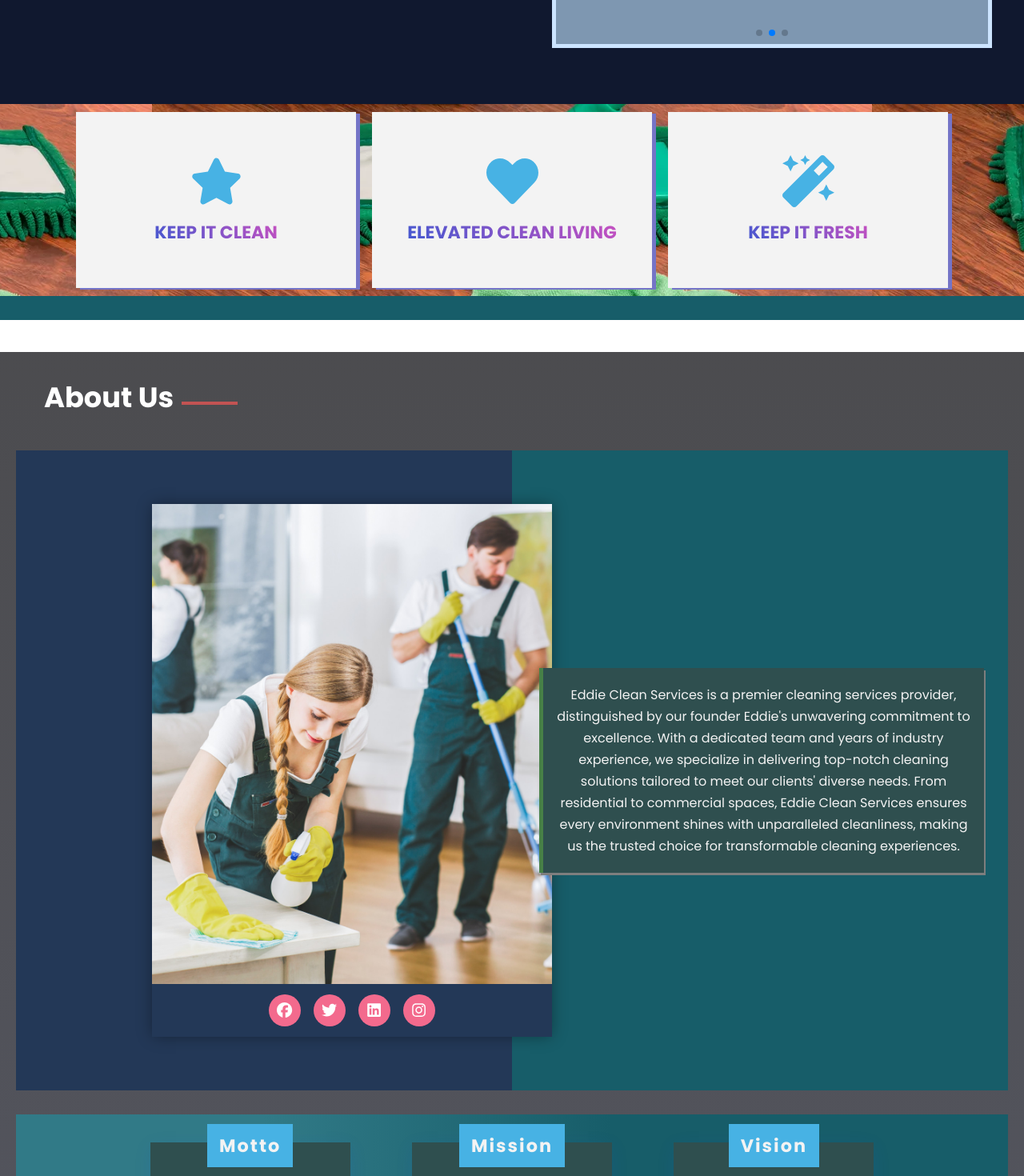
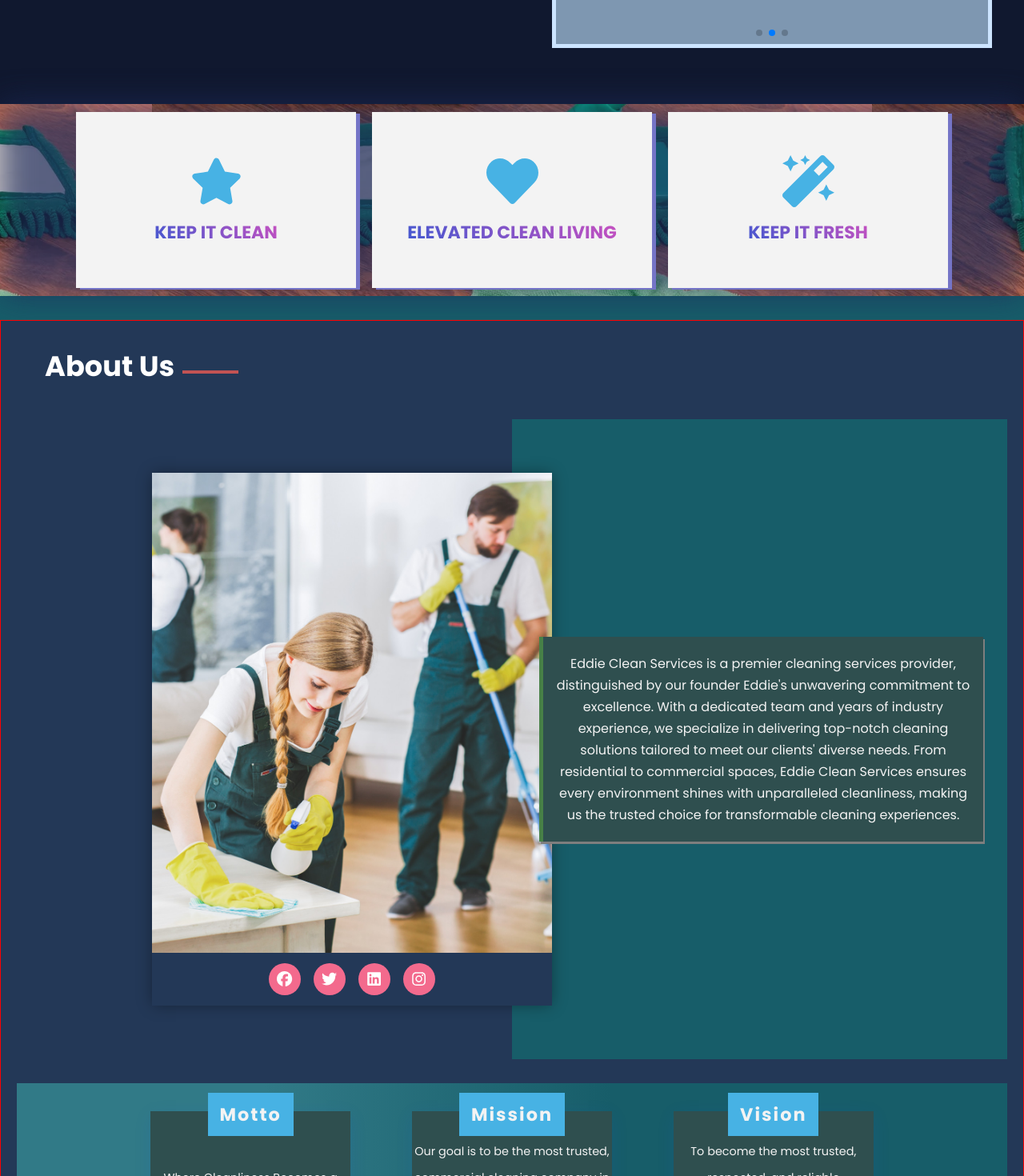
Before and after one commit to nyambogahezron/eddie_clean_services_app, a React (Vite) app: page / in a window 1280 px wide. Shown: the part 560-2030 px from the top of the page at 80% size. Built offline with nearby package versions, Linux system fonts and the light colour scheme; grey boxes are pictures that could not be loaded.

Commit message:
home page fix - animations and content

```diff
--- a/src/index.css
+++ b/src/index.css
@@ -13,6 +13,7 @@
   /* colors  */
 
   --bg-primary-clr: #175d69;
+  --bg-secondary-clr: #233857;
   --purple-clr: #3e2093;
   --red-light-clr: #f36a8d;
   --tertiary-clr: #47b2e4;
@@ -29,7 +30,7 @@
   --font-800: 800;
 
   /* animations and transitions  */
-
+  --transition-1: all 0.3s ease;
   --delay-500: 500ms;
   ---delay-600: 600ms;
 }
@@ -89,7 +90,7 @@
   min-height: 100vh;
   height: 100%;
   width: 100vw;
-  margin-bottom: 40px;
+  /* margin-bottom: 40px; */
   overflow-x: hidden;
 }
 
@@ -211,7 +212,7 @@
   border-radius: 4px;
   background: var(--purple-clr);
   cursor: pointer;
-  transition: all 0.3s ease;
+  transition: var(--transition-1);
 }
 
 .primary-btn:hover {
@@ -687,13 +688,29 @@
   position: relative;
   display: flex;
   flex-direction: column;
+  max-width: 1600px;
   width: 100vw;
   margin: -30px auto 30px auto;
   padding: 10px 5px;
   align-items: center;
   background: url("./assets/images/bg2.jpg");
   background-position: center;
-}
+  isolation: isolate;
+}
+.hero-panel::after {
+  content: "";
+  position: absolute;
+  top: 0;
+  left: 0;
+  width: 100%;
+  height: 100%;
+  background: var(--bg-primary-clr);
+  opacity: 0.7;
+  filter: brightness(70%) blur(20px) saturate(120%) contrast(120%)
+    hue-rotate(45deg);
+  z-index: -1;
+}
+
 .hero-panel .wrapper {
   display: grid;
   margin: 0 150px auto;
@@ -729,14 +746,19 @@
 }
 .hero-panel .wrapper .box:hover {
   box-shadow: none;
-  background: #dfd5d5;
+  background: var(--bg-primary-clr);
+  opacity: 0.7;
   border: 2px solid rgb(116, 116, 199);
+}
+.hero-panel .wrapper .box:hover span {
+  color: var(--white);
 }
 
 .hero-panel .box .icon {
   height: 80px;
 }
 .hero-panel .box .icon svg {
+  transition: var(--transition-1);
   font-size: 65px;
   color: var(--tertiary-clr);
 }
@@ -784,16 +806,37 @@
 *************/
 
 #aboutUs {
+  position: relative;
   margin-bottom: 30px;
-  background: linear-gradient(
-    to top,
-    rgba(46, 49, 65, 0.8),
-    rgba(31, 31, 35, 0.8)
-  );
-}
-
+  background: var(--bg-secondary-clr);
+  border: 1px solid red;
+}
+
+.custom-shape-divider-top-1715737662 {
+  position: absolute;
+  top: 0;
+  left: 0;
+  width: 100%;
+  overflow: hidden;
+  line-height: 0;
+  transform: rotate(360deg);
+}
+
+
+/* curve */
+
+.custom-shape-divider-top-1715737662 svg {
+  position: relative;
+  display: block;
+  width: calc(100% + 1.3px);
+  height: 104px;
+}
+
+.custom-shape-divider-top-1715737662 .shape-fill {
+  fill: var(--bg-primary-clr);
+}
 #aboutUs .container .about-left {
-  background: #233857;
+  background: var(--bg-secondary-clr);
   display: flex;
   flex-direction: column;
   align-items: center;
@@ -814,7 +857,7 @@
 }
 
 #aboutUs .container .about-left-content .icons {
-  background: #233857;
+  background: var(--bg-secondary-clr);
   display: flex;
   justify-content: center;
   padding: 0.8rem 0;
@@ -1067,7 +1110,7 @@
   flex: 0 0 48%;
   padding: 20px;
   box-shadow: 0px 0px 10px rgba(0, 0, 0, 0.1);
-  transition: all 0.3s ease;
+  transition: var(--transition-1);
 }
 
 .list-item:hover {
@@ -1338,7 +1381,7 @@
   width: 100%;
   align-items: center;
   margin: 0 auto;
-  transition: all 0.3s ease;
+  transition: var(--transition-1);
   justify-content: center;
 }
 
@@ -1352,7 +1395,7 @@
   color: var(--light-color-1);
   margin-top: 8px;
   background: #007bff;
-  transition: all 0.3s ease;
+  transition: var(--transition-1);
 }
 
 .tabs div:hover {
@@ -1431,7 +1474,7 @@
   border-radius: 50px;
   cursor: pointer;
   box-shadow: 0px 10px 10px rgba(0, 0, 0, 0.1);
-  transition: all 0.3s ease-out;
+  transition: var(--transition-1);
 }
 
 .social-media-icons .wrapper .button:hover {
@@ -1446,7 +1489,7 @@
   border-radius: 50px;
   box-sizing: border-box;
   line-height: 60px;
-  transition: all 0.3s ease-out;
+  transition: var(--transition-1);
 }
 .social-media-icons .wrapper .button:nth-child(1):hover .icon {
   background: #4267b2;
@@ -1466,7 +1509,7 @@
 .social-media-icons .wrapper .button .icon svg {
   font-size: 25px;
   line-height: 60px;
-  transition: all 0.3s ease-out;
+  transition: var(--transition-1);
   margin: auto;
 }
 .social-media-icons .wrapper .button:hover .icon svg {
@@ -1483,7 +1526,7 @@
   font-weight: 500;
   line-height: 60px;
   margin-left: 10px;
-  transition: all 0.3s ease-out;
+  transition: var(--transition-1);
 }
 .social-media-icons .wrapper .button:hover span {
   display: block;
@@ -1649,7 +1692,7 @@
   outline: none;
   border-radius: 25px;
   cursor: pointer;
-  transition: all 0.3s ease;
+  transition: var(--transition-1);
 }
 .table .btn button:hover {
   border-radius: 5px;
@@ -1980,7 +2023,7 @@
   opacity: 0;
   visibility: hidden;
   transform: translateY(80px);
-  transition: all 0.3s ease;
+  transition: var(--transition-1);
 }
 
 .scrollToTop.show {
@@ -2005,10 +2048,10 @@
   display: flex;
   margin-bottom: 30px;
   align-items: center;
-  transition: all 0.3s ease;
+  transition: var(--transition-1);
   background: url("/img-1.jpg");
   background-position: center;
-  transition: all 0.3s ease;
+  transition: var(--transition-1);
   opacity: 0.9;
 }
 .single-page-header::after {
@@ -2068,7 +2111,7 @@
   bottom: 10px;
   margin: 0 auto;
   background: #f0f0f0;
-  transition: all 0.3s ease;
+  transition: var(--transition-1);
 }
 
 .single-page-nav.fixed {
```
